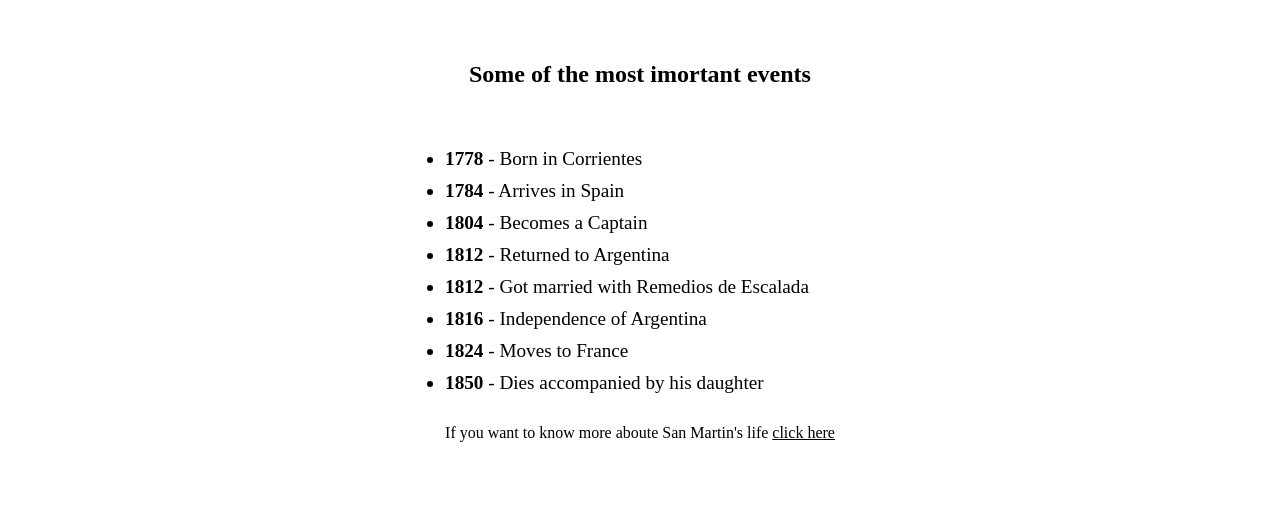
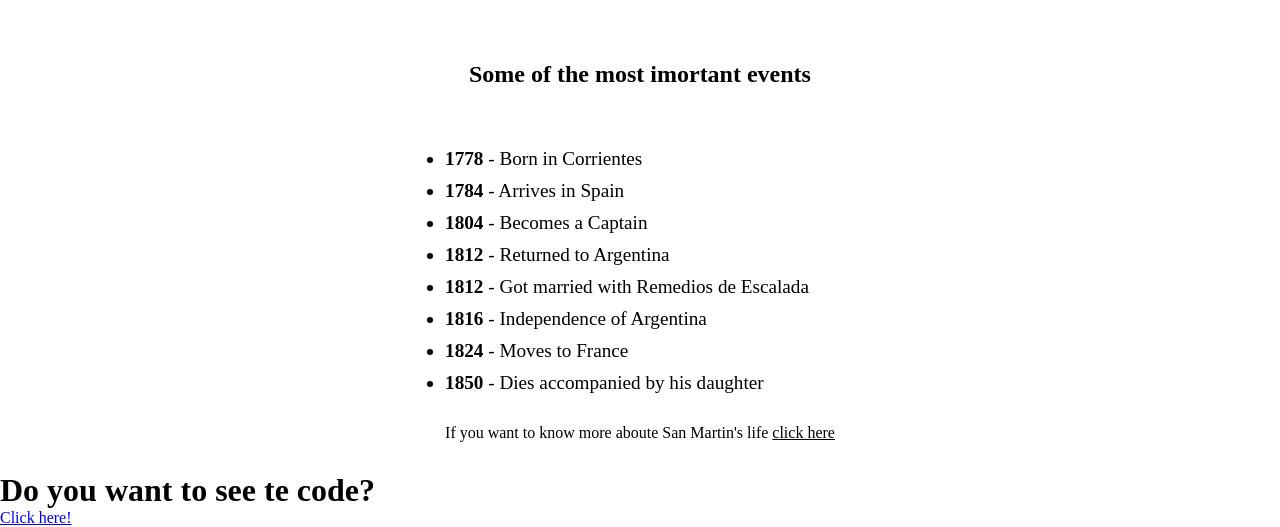
Before and after one commit to jopiatomas/tribute-page, a plain HTML site: page index.html in a window 1280 px wide. Shown: the part 478-1005 px from the top of the page. Before the commit the page ends 950 px from the top, so only its background shows below. Drawn offline with Linux system fonts and the light colour scheme.

Commit message:
Adding footer

```diff
--- a/index.html
+++ b/index.html
@@ -34,5 +34,9 @@
             </div>
         </div>
       </main>
+      <footer>
+        <h1>Do you want to see te code?</h1>
+        <a href="https://github.com/jopiatomas/tribute-page" target="_blank">Click here!</a>
+      </footer>
 </body>
 </html>
```
